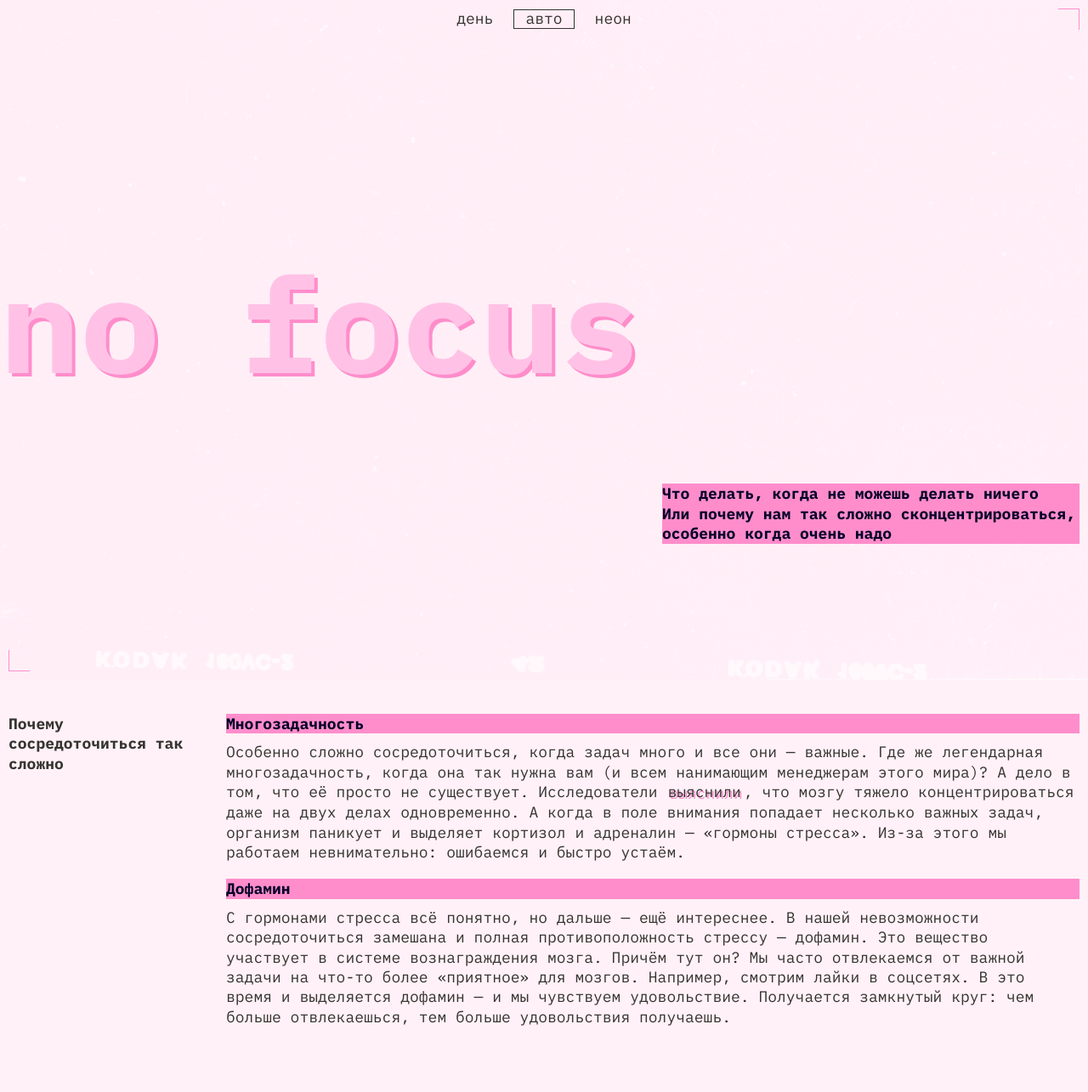
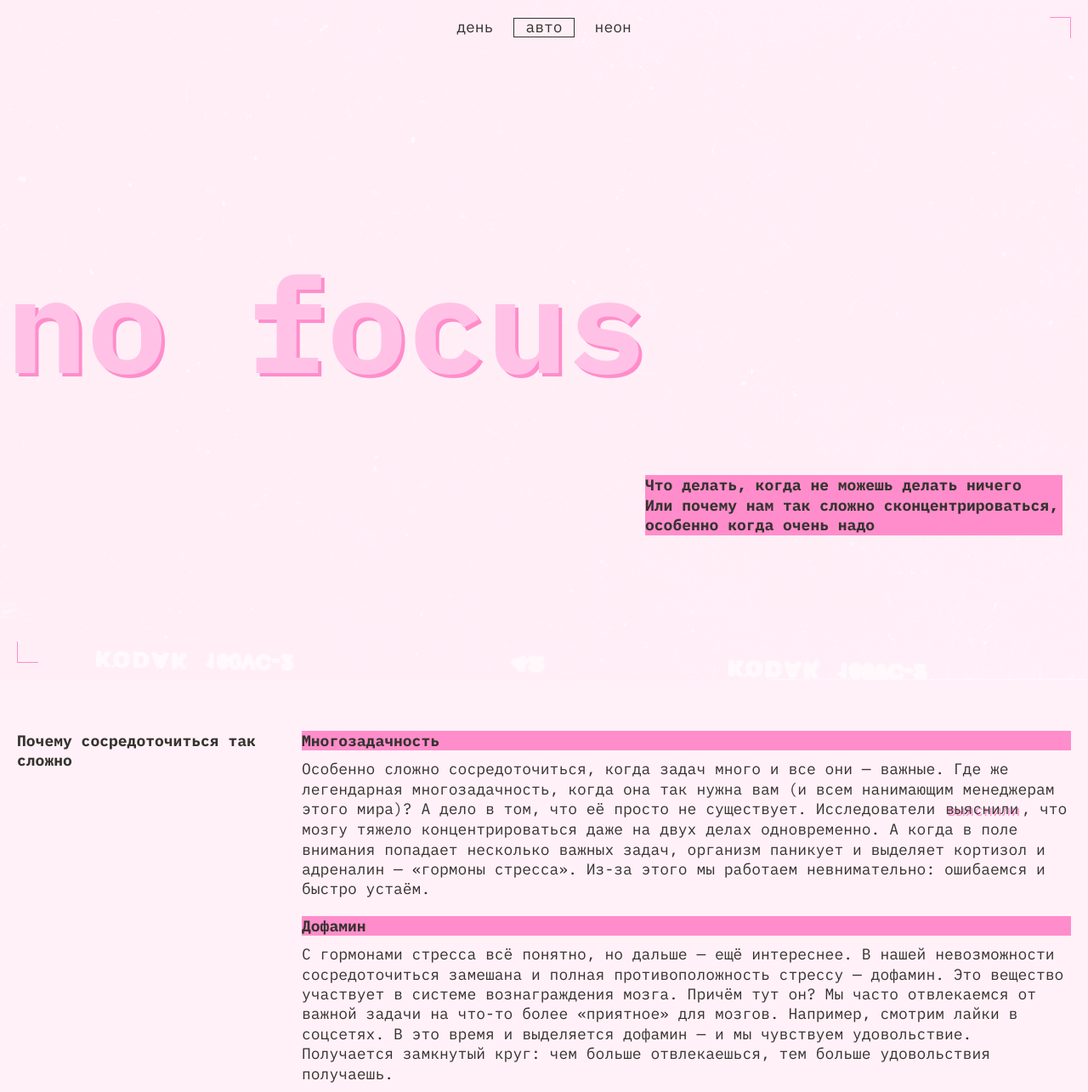
Before and after one commit to YuriyKim799/slozhno-sosredotochitsya, a plain HTML site: page index.html in a window 1280 px wide. Shown: the top 1285 px of the page at 85% size. Drawn offline with Linux system fonts and the light colour scheme.

Commit message:
последние штрихи

```diff
--- a/styles/light.css
+++ b/styles/light.css
@@ -27,6 +27,7 @@
     --accent-color: #ff8dcb;
     --menu-text: #353430;
     --section__text: #353430;
+    --header__text-accent-color: #353430;
     --content-bgc-color: #fff1f7;
     --border-color-hover: #32312d66;
     --background-image: url("../images/cover-image-light.png");
--- a/styles/style.css
+++ b/styles/style.css
@@ -12,7 +12,7 @@
 .header {
   display: grid;
   min-height: 100vh;
-  position: relative;
+  padding: 10px;
 }
 
 .header__decorated-text {
@@ -48,7 +48,6 @@
 
 .header__theme-menu {
   margin-block-start: 75px;
-  margin-inline-end: 10px;
   justify-self: end;
 }
 
@@ -108,7 +107,7 @@
   display: grid;
   grid-template-columns: minmax(min(375px, 100%), 1fr);
   padding: 40px 10px 40px 10px;
-  gap: 30px;
+  gap: 50px;
 }
 
 .section__title {
@@ -128,9 +127,13 @@
   line-height: 23.4px;
 }
 
+.section__subtitle-wrap .section__text:not(:last-child) {
+  padding-block-end: 20px;
+}
+
 .section__text {
   color: var(--section__text);
-  padding-block-end: 20px;
+  /* padding-block-end: 20px; */
   font-size: 18px;
   font-weight: 400;
   line-height: 23.4px;
@@ -229,12 +232,39 @@
 }
 
 @media (min-width: 768px) {
+  .header {
+    padding: 20px;
+  }
+
   .header__theme-menu {
     margin-block-start: 146px;
   }
 
+  .header__decorated-text::after {
+    /* * */
+    top: 28px;
+    right: 29px;
+  }
+
+  .header__decorated-text::before {
+    /* REC */
+    top: 20px;
+    right: 48px;
+  }
+
+  .decorated-zone::after {
+    bottom: 20px;
+    left: 20px;
+  }
+
+  .decorated-zone::before {
+    top: 20px;
+    right: 20px;
+  }
+
   .header__title {
     margin-block-start: 173px;
+    margin-inline-start: -12px;
     font-size: clamp(7.5rem, 0.5625rem + 14.4531vw, 9.8125rem);
   }
 
@@ -252,12 +282,12 @@
   }
 
   .content {
-    gap: 60px;
-    padding-block-end: 80px;
+    gap: 80px;
+    padding: 60px 20px 80px 20px;
   }
 
   .section__title {
-    min-width: 236px;
+    max-width: 236px;
   }
 
   .section__images-wrap {
@@ -305,10 +335,8 @@
 
 @media (min-width: 1024px) {
   .header__theme-menu {
-    margin-block-start: 10px;
-    margin-inline-end: 0px;
+    margin: 0;
     justify-self: center;
-    align-self: flex-start;
   }
 
   .header__theme-menu-list {
@@ -332,8 +360,8 @@
     grid-template-columns: 1fr;
   }
 
-  .section__title-wrap {
-    max-width: 315px;
+  .section__title {
+    min-width: 315px;
   }
 
   .medium__section-subtitle-wrap {
```
